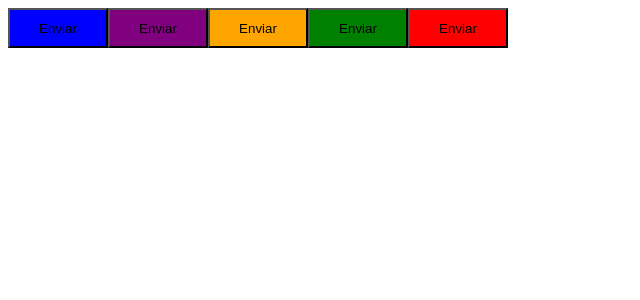
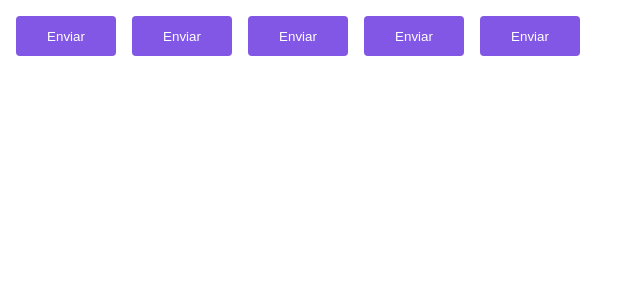
Before and after one commit to N0N4T0/ignite-reactjs-2022, a React (Vite) app in the folder 02-ignite-timer/: page / in a window 1280 px wide. Shown: the top 300 px of the page, without its empty margins (0-640 px from the left). Built offline with nearby package versions, Linux system fonts and the light colour scheme.

Commit message:
feat(): add ThemeProvider

```diff
--- a/02-ignite-timer/src/App.tsx
+++ b/02-ignite-timer/src/App.tsx
@@ -1,13 +1,15 @@
+import { ThemeProvider } from "styled-components";
 import { Button } from "./components/Button";
+import { defaultTheme } from "./styles/themes/default";
 
 export function App() {
   return (
-    <div>
+    <ThemeProvider theme={defaultTheme}>
       <Button/>
       <Button variant={"primary"}/>
       <Button variant={"secondary"}/>
       <Button variant={"success"}/>
       <Button variant={"danger"}/>
-    </div>
+    </ThemeProvider>
   )
 }
--- a/02-ignite-timer/src/components/Button.styles.ts
+++ b/02-ignite-timer/src/components/Button.styles.ts
@@ -19,10 +19,11 @@
     width: 100px;
     height: 40px;
 
+    border-radius: 4px;
+    border: 0;
+    margin: 8px;
+
     //variant => background-color: primary
-    ${props => {
-        return css`
-            background-color: ${buttonVariants[props.variant]}
-        `
-    }}
+    background: ${props => props.theme.primary};
+    color: ${props => props.theme.secondary}
 `;
--- /dev/null
+++ b/02-ignite-timer/src/styles/themes/default.ts
@@ -0,0 +1,4 @@
+export const defaultTheme = {
+    primary: '#8257e6',
+    secondary: 'white'
+}
```
